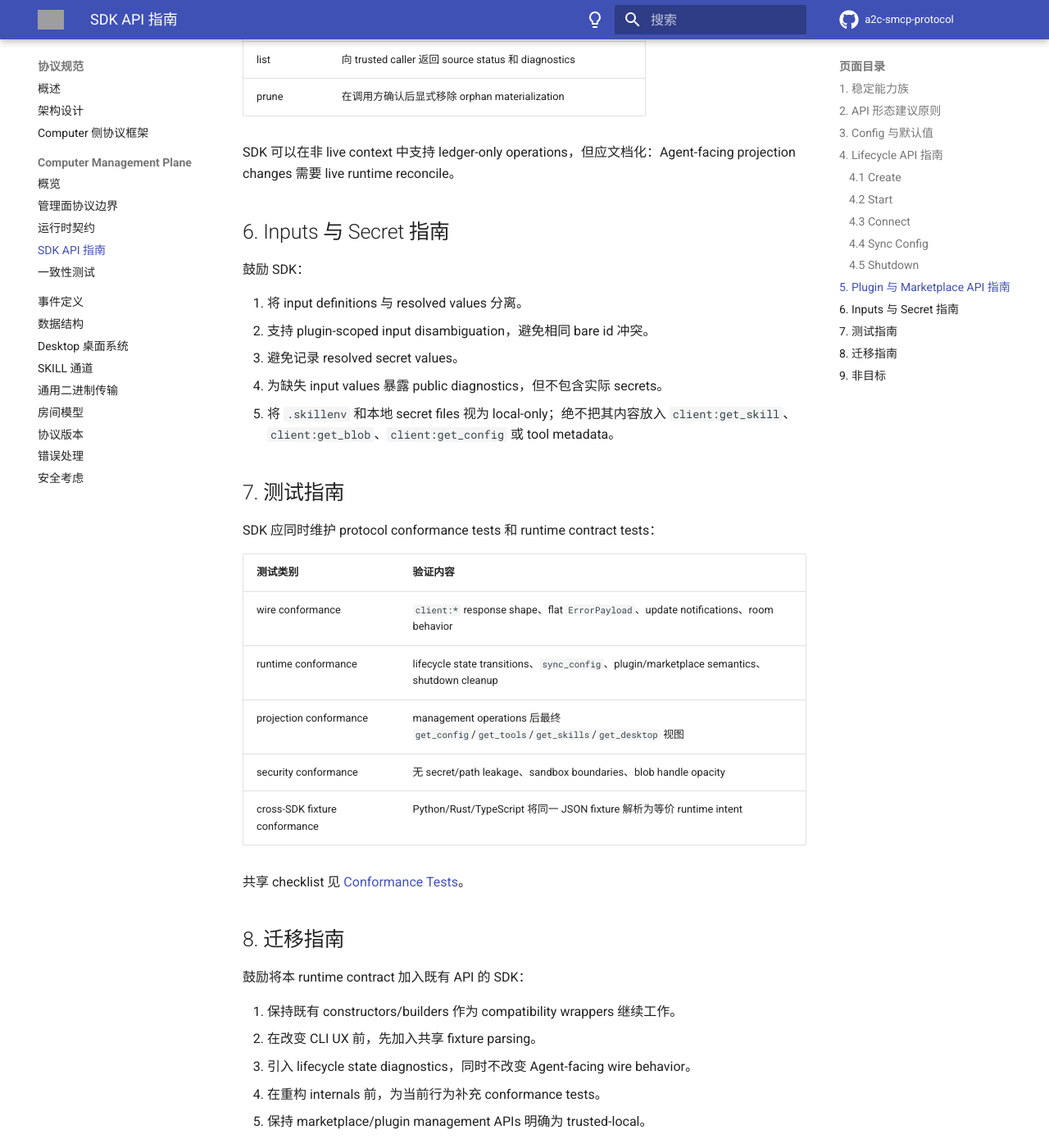
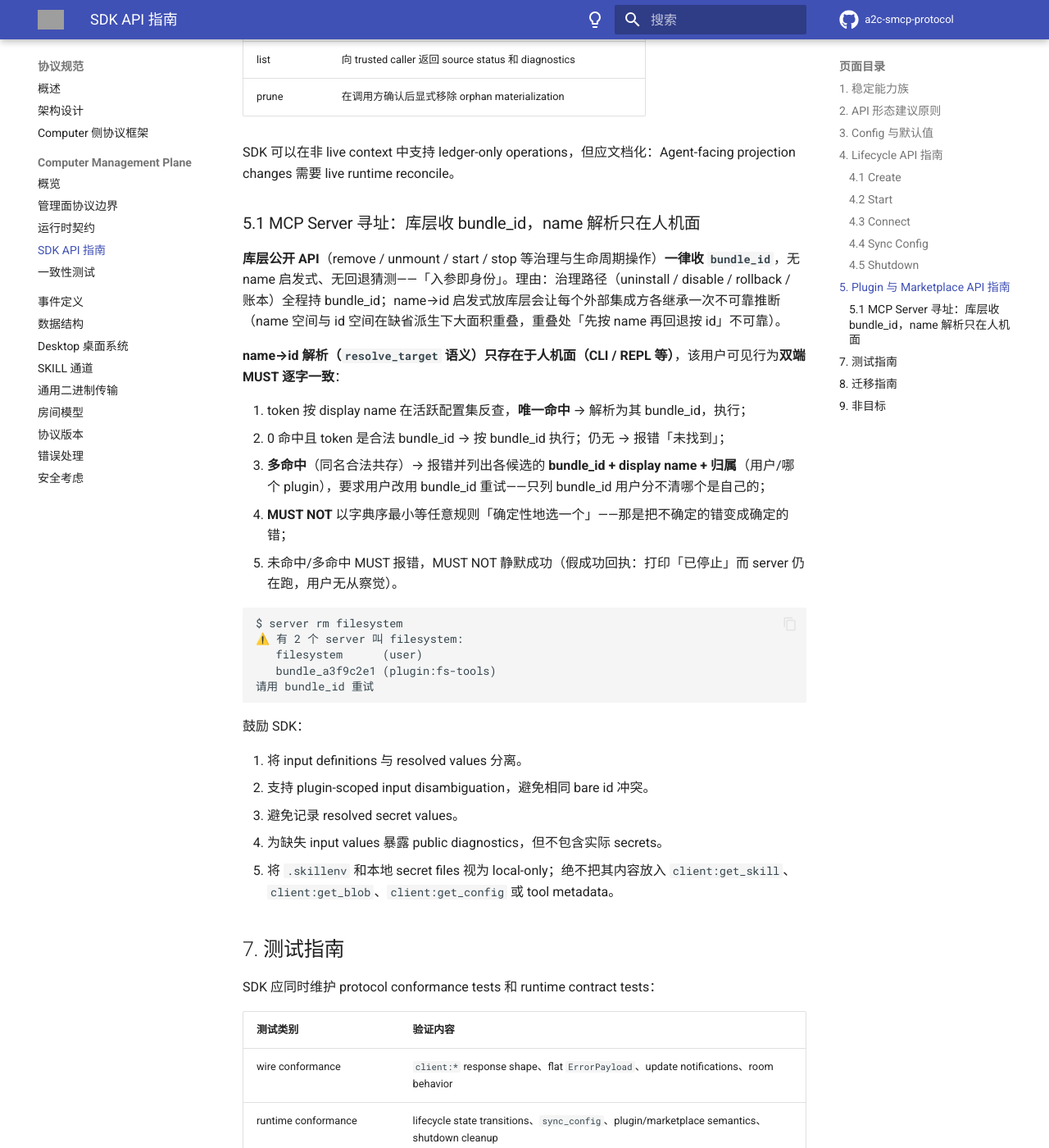
Before and after one commit to A2C-SMCP/a2c-smcp-protocol, an MkDocs documentation site: the page built from docs/specification/computer-management/sdk-api-guidance.md, in a window 1280 px wide and 1400 px high, scrolled down 4263 px. Shown: the whole window at 82% size. Built offline with MkDocs 1.6.1 and Material for MkDocs 9.7.7, drawn with Linux system fonts in a browser that asks for light colours; comment, search, counter and statistics services are not loaded; the version menu is left out; grey boxes are pictures that could not be loaded.

Commit message:
docs(guides): env 命名双端统一规范（ENV_SEGMENT+fail-fast+硬切）+ name/bundle_id 关系节 + MCP 审批门对齐指南 + resolve_target 寻址语义 [#26]
- config guide：env 规则升级为双端通用（前缀 A2C_SMCP_、保大小写、[^A-Za-z0-9_]→_、完整名坍缩 fail-fast），修正非法示例，缓存键迁 bundle_id（R2/F4/F5）
- config guide：新增「name 与 bundle_id：声明面与身份面」节 + alias 节 post-BundleID 订正 + default_tool_meta.alias 塌名警示（closes proto#22）
- 新增 guides/mcp-approval-gate-alignment.md：删档④后档位表、四名单键=bundle_id、校验 fail-fast、批准框双显示、plugin 声明不进门、写入面守卫、验收判据（D6/F3/F8，closes proto#21）
- sdk-api-guidance §5.1：库层收 bundle_id、resolve_target 人机面语义（R4）

Co-Authored-By: Claude Fable 5 <noreply@anthropic.com>

````diff
--- a/docs/guides/computer-mcp-config-guide.md
+++ b/docs/guides/computer-mcp-config-guide.md
@@ -119,6 +119,26 @@ CallToolResult 返回给 Agent
   }
 }
 ```
+
+### name 与 bundle_id：声明面与身份面
+
+上例中 `servers` 的 map key（及 `name` 字段）**不是 server 的运行期身份**——它是**声明面**的人写名字。两者是正交的命名空间：
+
+| | `servers` map key / `name` | `bundle_id` |
+|---|---|---|
+| 谁写谁读 | **人写、人读**（配置撰写、展示） | **代码写、代码读**（运行期传递与标识） |
+| 唯一性 | **允许碰撞**、永不做键/寻址、不强制唯一（[身份正交性](../specification/data-structures.md#identity-orthogonality)） | 运行期唯一身份：`get_config.servers` 的 key、工具暴露名前缀、错误码 `meta.mcp_server`、env 变量 server 段全用它 |
+| 来源 | 用户手写 | **derive-on-load 派生**（见下），或显式声明 `bundleId` 字段；派生结果 **MUST NOT 回写配置源** |
+
+**缺省派生规则**：`bundle_id = 显式 bundleId ?? normalize(name)`；`normalize(name)` 为空（如名字全为非 ASCII）时回落 `bundle_` + 连接身份摘要。绝大多数情况下 `bundle_id` 就是规范化后的 name，稳定且不依赖 command/args。
+
+**何时需要显式写 `bundleId`**：
+
+1. 两个 key 归一到同一 bundle_id（如 `my.server` 与 `my_server` 都归一为 `my_server`）——这是**注册期硬错误**（fail-fast），解法即改名或为其一显式指定 `bundleId`；
+2. env 变量名坍缩 fail-fast（见 [环境变量命名规则](#环境变量命名规则双端统一规范)）；
+3. 名字全为非 ASCII 又希望身份可读、可预期时。
+
+**工具暴露名**：聚合后进入 Agent 工具列表的名字是 `{bundle_id}__{alias ?? 原始工具名}`（[BundleID 模型](../specification/data-structures.md#mcp-tool-命名与路由)），跨 server 同名工具因此天然不冲突；每个工具的 server 归属由 `SMCPTool.bundle_id` 字段显式携带。
 
 ### 三种 Server 类型
 
@@ -287,27 +307,31 @@ Input 值的解析遵循**责任链模式**，按顺序尝试多个提供者（P
 
 这意味着在 CI/CD 环境中可以通过设置环境变量完全跳过交互式输入，而在本地开发时则会弹出交互提示。
 
-### 环境变量命名规则
+### 环境变量命名规则（双端统一规范）
 
-环境变量提供者使用以下命名规则查找对应的值：
+环境变量提供者使用以下命名规则查找对应的值（**本节为双 SDK 通用规范，双端 MUST 逐字节一致**）：
 
 ```
-{前缀}{INPUT_ID}[_{SERVER_NAME}][_{TOOL_NAME}]
+{前缀}ENV_SEGMENT(INPUT_ID)[_ENV_SEGMENT(BUNDLE_ID)][_ENV_SEGMENT(TOOL_NAME)]
 ```
 
-- **默认前缀**：`A2C_SMCP_`（可配置）
-- 所有部分均转为**大写**
-- `SERVER_NAME` 和 `TOOL_NAME` 为可选上下文后缀
+- **前缀统一为 `A2C_SMCP_`**（0.3.0 起；历史 `A2C_INPUT_` 前缀废止，直接硬切、无过渡期）
+- server 上下文段使用该 server 的 **`bundle_id`**（运行期唯一身份），**不使用 display name**
+- **`ENV_SEGMENT` 规范化函数（全段统一同一个函数）**：**保留大小写** + 将 `[^A-Za-z0-9_]` 逐字符替换为 `_`
+    - 保留大小写：POSIX env 名本就大小写敏感；折叠大小写会让 `MyServer` / `myserver`（两个合法且不同的 bundle_id）坍缩到同一变量名
+    - 字符替换：覆盖 bundle_id 中的 `-`，也覆盖 INPUT_ID 中可能出现的 `@`、`/`（带前缀池条目如 `frontend@team/figma_token`）
+- **坍缩 fail-fast**：`ENV_SEGMENT` 非单射（如 bundle_id `a-b` 与 `a_b` 均映射为 `a_b`）。SDK MUST 在注册期计算全部活跃 env 变量名，检测到**完整变量名**相同（不同身份映射到同一变量名）即硬错误，提示用户为其一显式指定 `bundleId`——与「同文件多 key 归一同 bundle_id fail-fast」同款模式。仅 `ENV_SEGMENT` 相同但 input id 不同的情形无害，不报错
 
 **示例**：
 
-| Input ID | Server 上下文 | 环境变量名 |
+| Input ID | Server 上下文（bundle_id） | 环境变量名 |
 |----------|--------------|-----------|
-| `api_key` | 无 | `A2C_SMCP_API_KEY` |
-| `api_key` | `feishu-mcp` | `A2C_SMCP_API_KEY_FEISHU-MCP` |
-| `token` | `my_server` + tool `auth` | `A2C_SMCP_TOKEN_MY_SERVER_AUTH` |
+| `api_key` | 无 | `A2C_SMCP_api_key` |
+| `api_key` | `feishu-mcp` | `A2C_SMCP_api_key_feishu_mcp` |
+| `token` | `MyServer` + tool `auth` | `A2C_SMCP_token_MyServer_auth` |
+| `frontend@team/figma_token`（带前缀池条目） | 无 | `A2C_SMCP_frontend_team_figma_token` |
 
-环境变量会根据 Input 类型自动进行类型转换（Rust SDK）：
+环境变量会根据 Input 类型自动进行类型转换：
 
 | Input 类型 | 转换规则 |
 |-----------|---------|
@@ -317,10 +341,10 @@ Input 值的解析遵循**责任链模式**，按顺序尝试多个提供者（P
 
 ### 缓存机制
 
-已解析的 Input 值会被缓存，同一 `id` 在同一会话中不会重复解析：
+已解析的 Input 值会被缓存，同一身份在同一会话中不会重复解析。缓存键中的 server 上下文 **MUST 使用 `bundle_id`**（与 env 命名一致，运行期唯一标识；使用 display name 会让同名 server 串用彼此的解析值）：
 
-- **Python SDK**：`InputResolver` 内部按 `id` 缓存，支持 `clear_cache()` 手动清除
-- **Rust SDK**：`InputHandler` 按 `(input_id, server_name, tool_name, metadata)` 组合键缓存，支持 `with_cache(false)` 禁用
+- **Python SDK**：`InputResolver` 内部缓存，支持 `clear_cache()` 手动清除
+- **Rust SDK**：`InputHandler` 按 `(input_id, bundle_id, tool_name, metadata)` 组合键缓存，支持 `with_cache(false)` 禁用
 
 ### 安全注意事项
 
@@ -387,9 +411,9 @@ ToolMeta 为每个工具附加额外的元数据，增强工具管理能力。
 
 合并后的 ToolMeta 以 JSON 序列化后存入 `SMCPTool.meta["a2c_tool_meta"]`。详细的序列化规范请参阅 [SMCPTool.meta 序列化规范](../specification/data-structures.md#smcptoolmeta-序列化规范)。
 
-### alias 实战：跨 Server 同名工具冲突
+### alias 实战：跨 Server 同名工具
 
-当多个 MCP Server 暴露了同名工具时，可以通过 `alias` 重命名以避免冲突：
+post-BundleID，**跨 Server 的工具同名本身已不构成冲突**——工具暴露名恒为 `{bundle_id}__{alias ?? 原始名}`，`bundle_id` 前缀在构造上保证跨 Server 唯一。`alias` 的作用是让暴露名的**工具段**更具业务语义（也可在暴露名上区分同一 server 的不同用途封装）：
 
 ```json
 {
@@ -414,7 +438,11 @@ ToolMeta 为每个工具附加额外的元数据，增强工具管理能力。
 }
 ```
 
-Agent 端看到的工具名是 `web_search` 和 `doc_search`，调用时 SDK 自动将别名映射回原始工具名，路由到正确的 MCP Server。
+Agent 端看到的工具名是 `web-search__web_search` 和 `doc-search__doc_search`（`{bundle_id}__{alias}`；工具的 server 归属另由 `SMCPTool.bundle_id` 字段显式携带）。调用时 SDK 按暴露名整键查表路由回正确 MCP Server 的原始工具名。
+
+!!! warning "`default_tool_meta.alias` 是完整替换语义"
+
+    `alias` 写在 `default_tool_meta` 里会回落到该 server 的**每一个**未单独配置的工具——多个工具将拿到**同一个 alias**、撞出相同暴露名，除第一个外全部静默不可调用。`alias` 只应写在 `tool_meta.<具体工具>` 下。
 
 ### ret_object_mapper 字段映射
 
@@ -559,7 +587,7 @@ VRL 语法在配置加载阶段即进行校验：
 |------|-----------|----------|
 | **Input 类型** | `promptString`, `pickString`, `command` | 同左 + `Number`, `Bool`, `FilePath` |
 | **Input Provider** | 简化实现（`InputResolver`） | `CompositeInputProvider` 责任链 |
-| **环境变量前缀** | 直接使用 | `A2C_SMCP_`（可通过 `with_prefix()` 配置） |
+| **环境变量前缀** | `A2C_SMCP_`（双端统一规范，见 [环境变量命名规则](#环境变量命名规则双端统一规范)） | 同左（`with_prefix()` 仅限测试场景，生产 MUST 保持默认） |
 | **VRL 运行时** | `vrl-python` Python binding | 原生 Rust 集成（feature flag 可选） |
 | **Server 类型标签** | `"streamable"` | `"http"`（alias `"HTTP"`） |
 | **健康检查** | 未内置 | `HealthCheckConfig`（间隔 30s，超时 5s） |
--- /dev/null
+++ b/docs/guides/mcp-approval-gate-alignment.md
@@ -0,0 +1,73 @@
+# MCP 审批门对齐指南（SDK 非规范性共同依据）
+
+> **定位**：MCP Server 审批门（approval gate）是 **SDK 自留地**——协议规范（specification/）不定义本地 settings 形态，仅在 [runtime-contract §5 item 10](../specification/computer-management/runtime-contract.md) 规定两套开关正交等硬约束。但双 SDK（python-sdk / rust-sdk）必须行为一致，故以本指南作为**共同对齐锚点**（替代此前各 SDK 引用自家私有设计文档的做法）。本文非 conformance 要求，第三方实现 MAY 不提供审批门；一旦提供，SHOULD 按本文对齐。
+
+语义整体对标 Claude Code settings（`deniedMcpServers` / `allowedMcpServers` / `disabledMcpjsonServers` / `enabledMcpjsonServers` / `enableAllProjectMcpServers`），键语义按 A2C 身份模型调整如下。
+
+## 1. 名单键 = `bundle_id`
+
+四个名单数组（denied / allowed / disabledMcpjson / enabledMcpjson）的元素**一律为 `bundle_id`**（解析后运行期身份），不是 display name：
+
+- **为什么**：按 name 授予信任会让「同名两条 server 共用一份审批」——你批准了 plugin 带的 `filesystem`，你自己那个恰好也叫 `filesystem` 的 server 自动免批准（真实信任泄漏）。bundle_id 键与 `get_config.servers` key、工具前缀 `{bundle_id}__`、错误码 `meta.mcp_server` 同一身份空间，零桥接。
+- **hash-fallback 形态的免费收益**：bundle_id 为连接身份摘要形态时，改连接参数 ⇒ bundle_id 变 ⇒ 旧审批自然失效 ⇒ TOFU 语义。
+
+## 2. 档位表（顺序即优先级，先到先决）
+
+审批门只对**声明的 server**（mcp.json 各 scope 条目）判定；输入为 `(bundle_id, settings, trusted_origin)`：
+
+| 档 | 判据 | 结果 |
+|---|------|------|
+| 1 | `deniedMcpServers` 含该 bundle_id（企业拒绝名单） | `DISABLED` |
+| 2 | `allowedMcpServers` 非空且不含该 bundle_id（企业白名单） | `DISABLED` |
+| 3 | `disabledMcpjsonServers` 含该 bundle_id（disabled 优先于 enabled） | `DISABLED` |
+| 4 | `trusted_origin`（user / flag / policy scope 声明） | `ENABLED` |
+| 5 | `enabledMcpjsonServers` 含该 bundle_id | `ENABLED` |
+| 6 | `enableAllProjectMcpServers == true` | `ENABLED` |
+| 7 | 否则（工作区共享且未决） | `PENDING`（弹批准框） |
+
+!!! danger "历史档位「bundled 名集免批准」已删除，MUST NOT 以任何形状复活"
+
+    旧实现在档 3 与 4 之间存在「`bundled.contains(name)` → ENABLED」档位。它是安全缺陷：真正的 plugin bundled server **从不进入** mcp.json 解析层（bundled 走 enable→mount，不落 mcp.json），因此该档**唯一可达路径**是「project/local 声明的 server 借用了某已装 plugin 的 server 名」——即 100% 借名跳过批准门（攻击者只需猜中受害者装过的任一插件的 server 名）。
+
+    - **plugin 声明的 server MUST 不进入审批门迭代**——在迭代层过滤（`origin == plugin` 的条目不进门），**禁止**写成门内新档位（「进门后豁免」形状即旧档位复发，即便判据换成 origin 也重新违反 item 10「两套开关分别应用」）。其可信性由 install ∧ enable 门保证（[runtime-contract §2.5](../specification/computer-management/runtime-contract.md)）。
+    - **审批门实现 MUST NOT 依赖物化账本 / bundled 名集**。
+    - **可验收信号**：门函数签名不含 `bundled` 入参；代码库中不存在「读账本聚合 bundled 名集」的函数（如 `bundled_mcp_server_names()`）——「函数不存在」比「文档说别用」可靠。
+
+## 3. settings 校验 fail-fast
+
+加载 settings 时 MUST 校验四个名单数组的每个条目是合法 `bundle_id`；不合法条目进入既有 settings 校验错误通道（响亮失败，不静默忽略），报错信息 SHOULD 附带提示该 name 对应的 bundle_id：
+
+```
+❌ policy/settings.json
+   deniedMcpServers[0]="my.server" 不是合法 bundle_id（含 '.'）
+   提示: 该 server 的 bundle_id 为 "my_server"
+```
+
+这把「黑名单静默不生效 = 安全事故」变成响亮失败。policy 是企业下发的，用户本地改不了——但至少可见、可反馈给 admin。
+
+## 4. 批准框 UX：name 与 bundle_id 双显示
+
+`PENDING` 弹框 MUST 同时显示 display name（给人看）与 bundle_id（消歧 + 供日后手写 policy），批准写入的是 bundle_id：
+
+```
+╔══════════════════════════╗
+║  发现新的 MCP Server      ║
+║    filesystem            ║  ← name
+║    bundle_a3f9c2e1       ║  ← bundle_id
+║    npx @mcp/fs           ║
+║  信任? [y]es [n]o [a]ll   ║
+╚══════════════════════════╝
+         ↓ y
+enabledMcpjsonServers: ["bundle_a3f9c2e1"]
+```
+
+理由：同名两条 server 分别弹框时，只显示 name 会出现两个一模一样的框，用户分不清在批哪一个。
+
+## 5. 写入面守卫（与 [runtime-contract §2.5](../specification/computer-management/runtime-contract.md) 优先序一致）
+
+- **upsert（写 mcp.json）MUST NOT 因「同 bundle_id 已由 plugin 提供」而拒写**——用户在 user scope 声明同 bundle_id 正是优先序赋予的覆盖权（user > plugin 声明）。SDK MAY 提示「该 bundle_id 已由 plugin `<x>` 提供，你的声明将覆盖它」。
+- **remove 守卫按 `origin` 判定，不按账本名集**：`origin == plugin ∧ 无用户侧声明` ⇒ 提示改用 `plugin uninstall`；用户侧存在声明 ⇒ 放行（删的是用户自己那条声明，plugin 基线保留）。
+
+## 6. 双端一致性
+
+本指南所有判定为**纯函数**（settings + origin → status），SHOULD 以共享测试向量对拍（姿态同 [bundle_id 一致性向量](../specification/computer-management/conformance-tests.md)）；夹具 MUST 遵循「display name 与 bundle_id 取值分叉」条款。
--- a/docs/specification/computer-management/sdk-api-guidance.md
+++ b/docs/specification/computer-management/sdk-api-guidance.md
@@ -124,7 +124,25 @@ SDK 应提供一个终止性的 cleanup 操作。完成后：
 
 SDK 可以在非 live context 中支持 ledger-only operations，但应文档化：Agent-facing projection changes 需要 live runtime reconcile。
 
-## 6. Inputs 与 Secret 指南
+### 5.1 MCP Server 寻址：库层收 bundle_id，name 解析只在人机面
+
+**库层公开 API**（remove / unmount / start / stop 等治理与生命周期操作）**一律收 `bundle_id`**，无 name 启发式、无回退猜测——「入参即身份」。理由：治理路径（uninstall / disable / rollback / 账本）全程持 bundle_id；name→id 启发式放库层会让每个外部集成方各继承一次不可靠推断（name 空间与 id 空间在缺省派生下大面积重叠，重叠处「先按 name 再回退按 id」不可靠）。
+
+**name→id 解析（`resolve_target` 语义）只存在于人机面（CLI / REPL 等）**，该用户可见行为**双端 MUST 逐字一致**：
+
+1. token 按 display name 在活跃配置集反查，**唯一命中** → 解析为其 bundle_id，执行；
+2. 0 命中且 token 是合法 bundle_id → 按 bundle_id 执行；仍无 → 报错「未找到」；
+3. **多命中**（同名合法共存）→ 报错并列出各候选的 **bundle_id + display name + 归属**（用户/哪个 plugin），要求用户改用 bundle_id 重试——只列 bundle_id 用户分不清哪个是自己的；
+4. **MUST NOT** 以字典序最小等任意规则「确定性地选一个」——那是把不确定的错变成确定的错；
+5. 未命中/多命中 MUST 报错，MUST NOT 静默成功（假成功回执：打印「已停止」而 server 仍在跑，用户无从察觉）。
+
+```
+$ server rm filesystem
+⚠️ 有 2 个 server 叫 filesystem:
+   filesystem      (user)
+   bundle_a3f9c2e1 (plugin:fs-tools)
+请用 bundle_id 重试
+```
 
 鼓励 SDK：
 
--- a/mkdocs.yml
+++ b/mkdocs.yml
@@ -125,6 +125,7 @@ nav:
       - 安全考虑: specification/security.md
   - 开发指南:
       - Computer MCP 配置指南: guides/computer-mcp-config-guide.md
+      - MCP 审批门对齐指南: guides/mcp-approval-gate-alignment.md
   - 迁移指南:
       - v0.2 升级指南: migrations/v0.2-uri-metadata-refactor.md
       - v0.2.1 SKILL/二进制传输适配: migrations/v0.2.1-skill-and-blob-transfer.md
````
